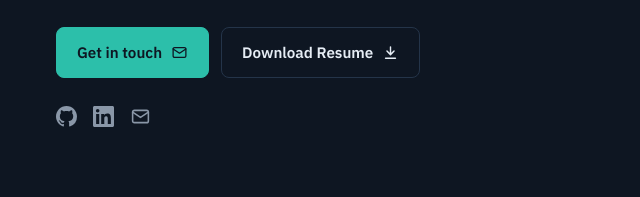
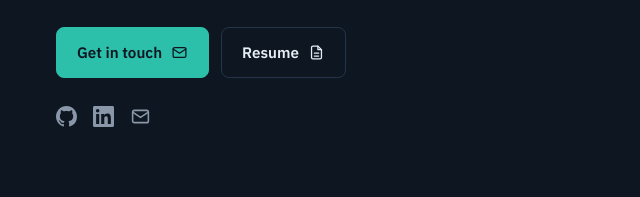
Before and after one commit to choudhary-ankit/Portfolio, an Astro site: page / in a window 1280 px wide. Shown: the part 516-713 px from the top of the page, 48-688 px from the left. Built offline with nearby package versions, Linux system fonts and the light colour scheme; Astro itself is replaced by a stand-in of ours.

Commit message:
Hero Resume button opens the PDF in a new tab
Co-Authored-By: Claude Opus 5.5 <noreply@anthropic.com>

```diff
--- a/src/components/Hero.astro
+++ b/src/components/Hero.astro
@@ -9,7 +9,7 @@ import { PROFILE } from '../config';
     <p>I build systems that keep running when traffic spikes: event-driven microservices, high-throughput media pipelines and, right now, LLM agents that hold real sales and service conversations over voice and SMS.</p>
     <div class="cta">
       <a class="btn" href={`mailto:${PROFILE.email}`}>Get in touch <Icon name="mail" /></a>
-      <a class="btn alt" href={PROFILE.resume} download>Download Resume <Icon name="download" /></a>
+      <a class="btn alt" href={PROFILE.resume} target="_blank" rel="noopener">Resume <Icon name="file" /></a>
     </div>
     <div class="socials">
       <a href={PROFILE.github} target="_blank" rel="noopener" aria-label="GitHub"><Icon name="github" /></a>
--- a/src/components/Icon.astro
+++ b/src/components/Icon.astro
@@ -1,6 +1,6 @@
 ---
 // Inline SVG icons used across the page (decorative; labels live on the parent link/button).
-interface Props { name: 'github' | 'linkedin' | 'linkedin-plain' | 'mail' | 'phone' | 'arrow' | 'sun' | 'menu' | 'download'; class?: string }
+interface Props { name: 'github' | 'linkedin' | 'linkedin-plain' | 'mail' | 'phone' | 'arrow' | 'sun' | 'menu' | 'file'; class?: string }
 const { name, class: cls } = Astro.props;
 ---
 {name === 'github' && <svg class={cls} viewBox="0 0 16 16" fill="currentColor" aria-hidden="true"><path d="M8 0C3.58 0 0 3.58 0 8c0 3.54 2.29 6.53 5.47 7.59.4.07.55-.17.55-.38 0-.19-.01-.82-.01-1.49-2.01.37-2.53-.49-2.69-.94-.09-.23-.48-.94-.82-1.13-.28-.15-.68-.52-.01-.53.63-.01 1.08.58 1.23.82.72 1.21 1.87.87 2.33.66.07-.52.28-.87.51-1.07-1.78-.2-3.64-.89-3.64-3.95 0-.87.31-1.59.82-2.15-.08-.2-.36-1.02.08-2.12 0 0 .67-.21 2.2.82.64-.18 1.32-.27 2-.27.68 0 1.36.09 2 .27 1.53-1.04 2.2-.82 2.2-.82.44 1.1.16 1.92.08 2.12.51.56.82 1.27.82 2.15 0 3.07-1.87 3.75-3.65 3.95.29.25.54.73.54 1.48 0 1.07-.01 1.93-.01 2.2 0 .21.15.46.55.38A8.013 8.013 0 0016 8c0-4.42-3.58-8-8-8z"/></svg>}
@@ -11,4 +11,4 @@ const { name, class: cls } = Astro.props;
 {name === 'arrow' && <svg class={cls} viewBox="0 0 24 24" fill="none" stroke="currentColor" stroke-width="2" stroke-linecap="round" stroke-linejoin="round" aria-hidden="true"><path d="M5 12h14M13 6l6 6-6 6"/></svg>}
 {name === 'sun' && <svg class={cls} viewBox="0 0 24 24" fill="none" stroke="currentColor" stroke-width="1.8" stroke-linecap="round" aria-hidden="true"><circle cx="12" cy="12" r="4.5"/><path d="M12 2v2M12 20v2M4.9 4.9l1.4 1.4M17.7 17.7l1.4 1.4M2 12h2M20 12h2M4.9 19.1l1.4-1.4M17.7 6.3l1.4-1.4"/></svg>}
 {name === 'menu' && <svg class={cls} viewBox="0 0 24 24" fill="none" stroke="currentColor" stroke-width="2" stroke-linecap="round" aria-hidden="true"><path d="M4 7h16M4 12h16M4 17h16"/></svg>}
-{name === 'download' && <svg class={cls} viewBox="0 0 24 24" fill="none" stroke="currentColor" stroke-width="2" stroke-linecap="round" stroke-linejoin="round" aria-hidden="true"><path d="M12 4v11M7 10l5 5 5-5M5 20h14"/></svg>}
+{name === 'file' && <svg class={cls} viewBox="0 0 24 24" fill="none" stroke="currentColor" stroke-width="1.8" stroke-linecap="round" stroke-linejoin="round" aria-hidden="true"><path d="M14 3H7a2 2 0 0 0-2 2v14a2 2 0 0 0 2 2h10a2 2 0 0 0 2-2V8z"/><path d="M14 3v5h5M9 13h6M9 17h6"/></svg>}
```
